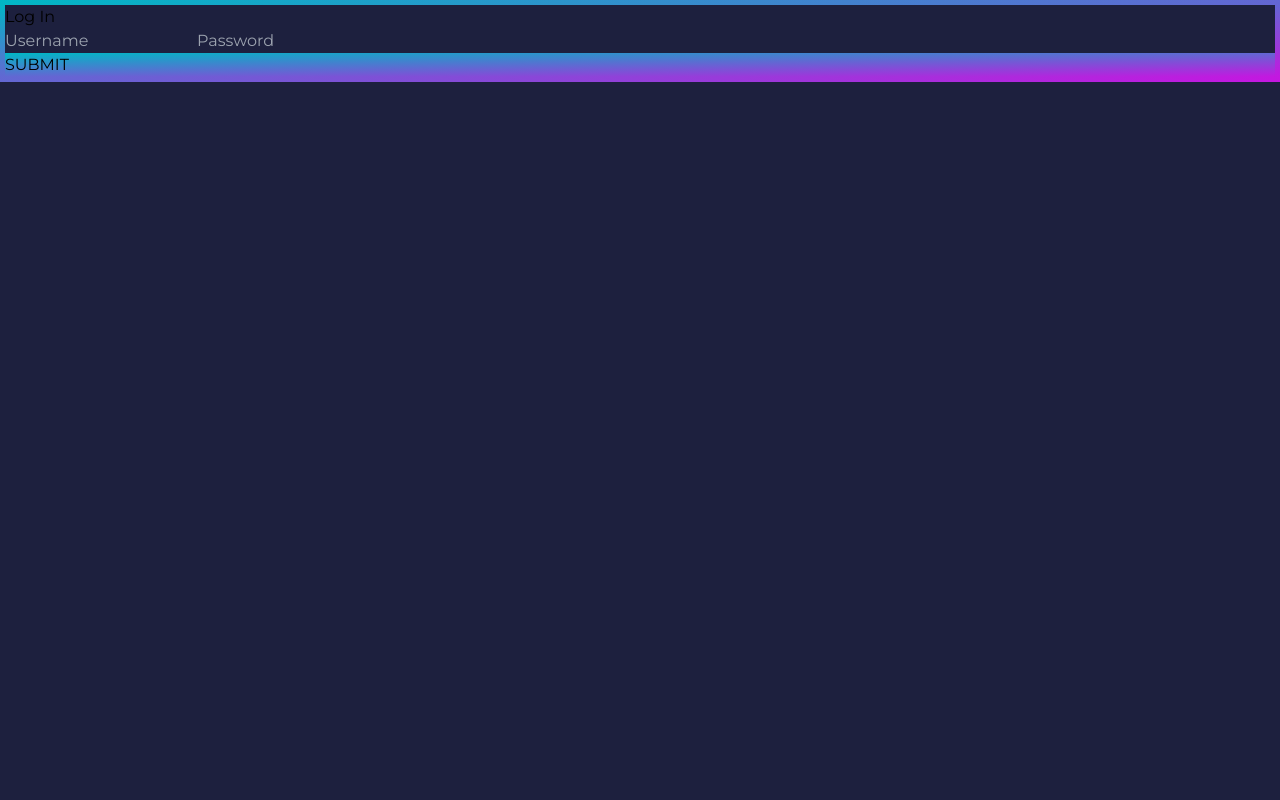
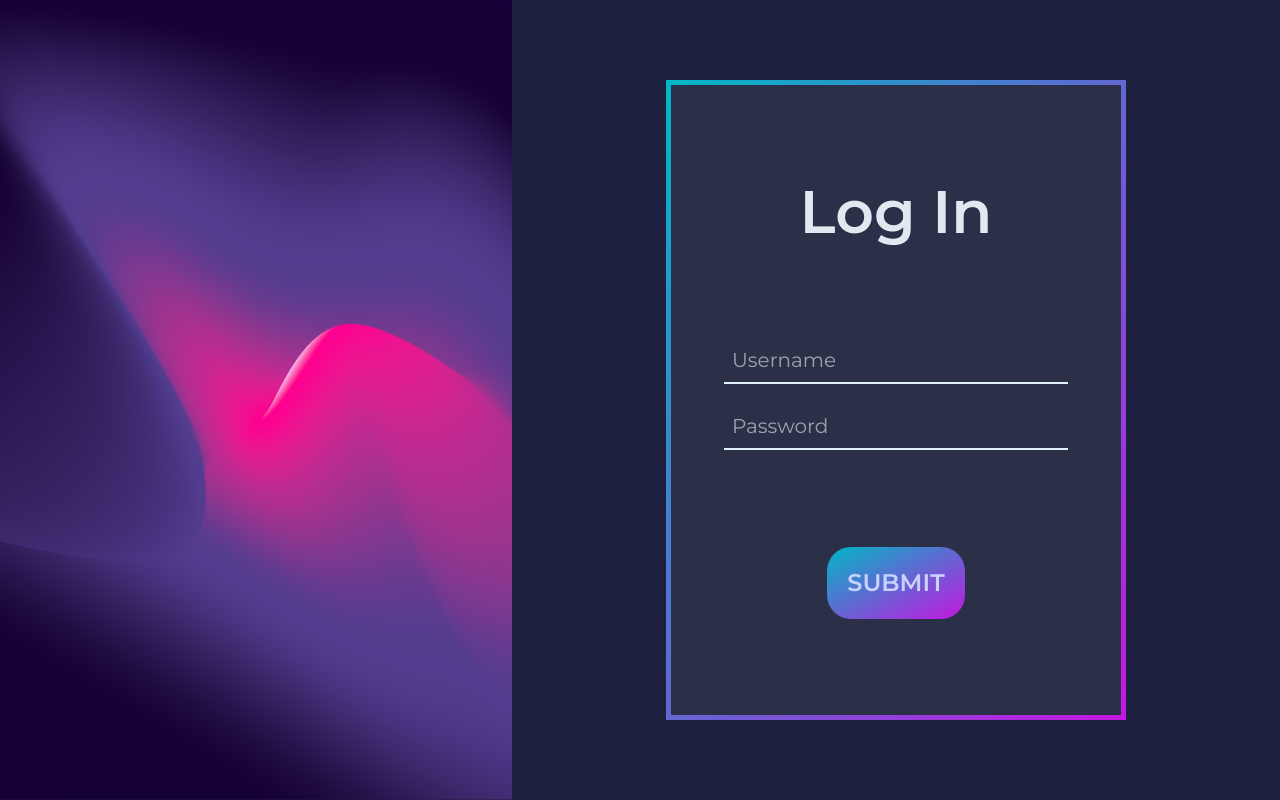
Before and after one commit to adityabilawar/All-in-Hacks-frontend, a React (Create React App) app: page / in a window 1280 px wide. Built offline with nearby package versions, Linux system fonts and the light colour scheme; the HTML template or start-up script is replaced by a standard one.

Commit message:
tailwind fix

```diff
--- /dev/null
+++ b/src/Leads.css
@@ -0,0 +1,3 @@
+@tailwind base;
+@tailwind components;
+@tailwind utilities;
--- a/src/Login.css
+++ b/src/Login.css
@@ -1,6 +1,6 @@
-@import "tailwindcss/base";
-@import "tailwindcss/components";
-@import "tailwindcss/utilities";
+@tailwind base;
+@tailwind components;
+@tailwind utilities;
 
 .login-container {
   border: 5px solid;
--- a/src/index.css
+++ b/src/index.css
@@ -1,7 +1,7 @@
 @import url('https://fonts.googleapis.com/css2?family=Montserrat:wght@400;500;600&display=swap');
-@import "tailwindcss/base";
-@import "tailwindcss/components";
-@import "tailwindcss/utilities";
+@tailwind base;
+@tailwind components;
+@tailwind utilities;
 
 body, html {
   height: 100%;
--- a/src/pages/Leads.tsx
+++ b/src/pages/Leads.tsx
@@ -1,3 +1,6 @@
+// import '../index.css';
+// import '../Leads.css';
+
 const LeadsPage = () => {
 	return (
 		<>
--- a/tailwind.config.js
+++ b/tailwind.config.js
@@ -2,7 +2,7 @@
 module.exports = {
   content: [
     "./src/*.{js,ts,jsx,tsx}",
-    // "./components/**/*.{js,ts,jsx,tsx}",
+    "./src/pages/*.{js,ts,jsx,tsx}",
   ],
   theme: {
     extend: {},
```
